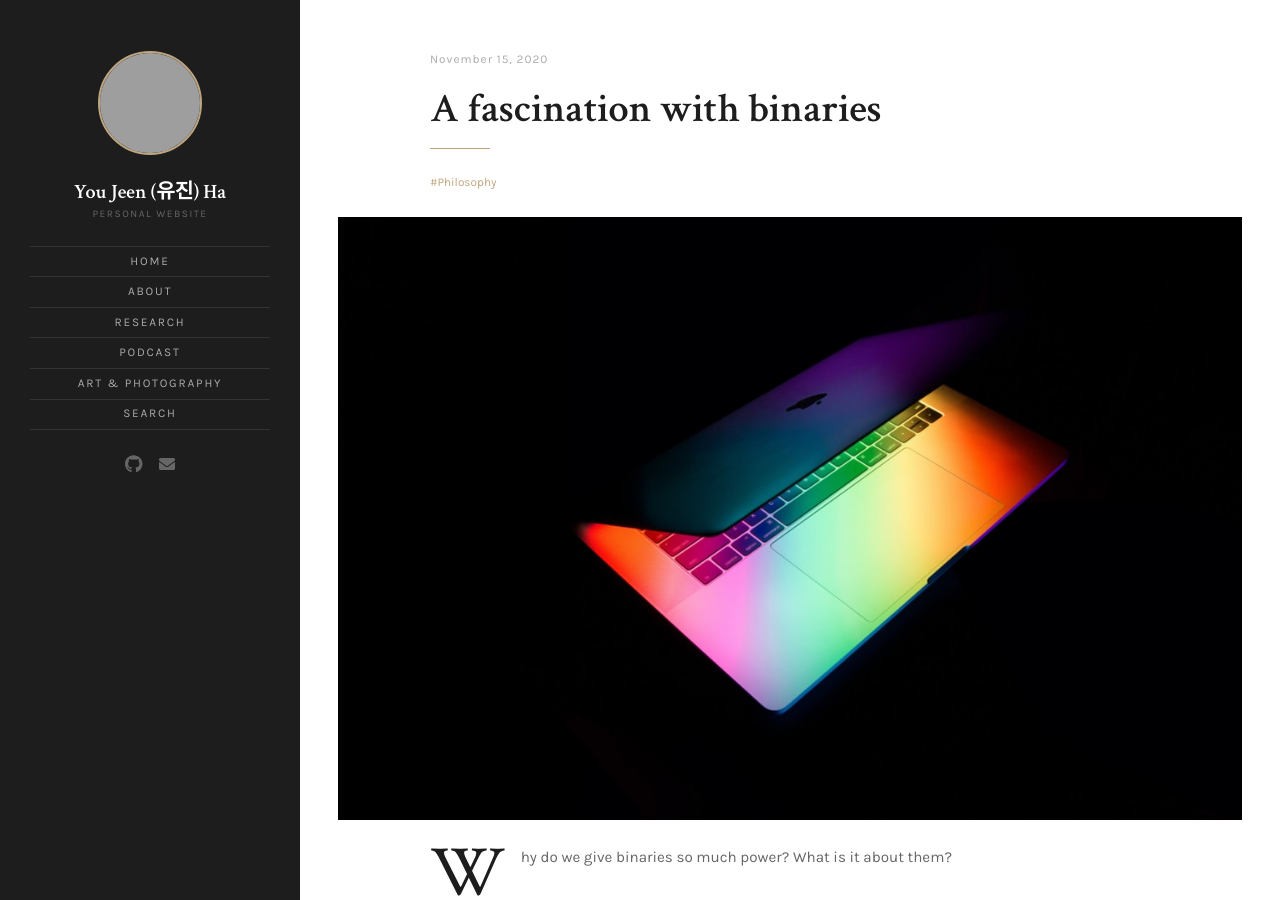
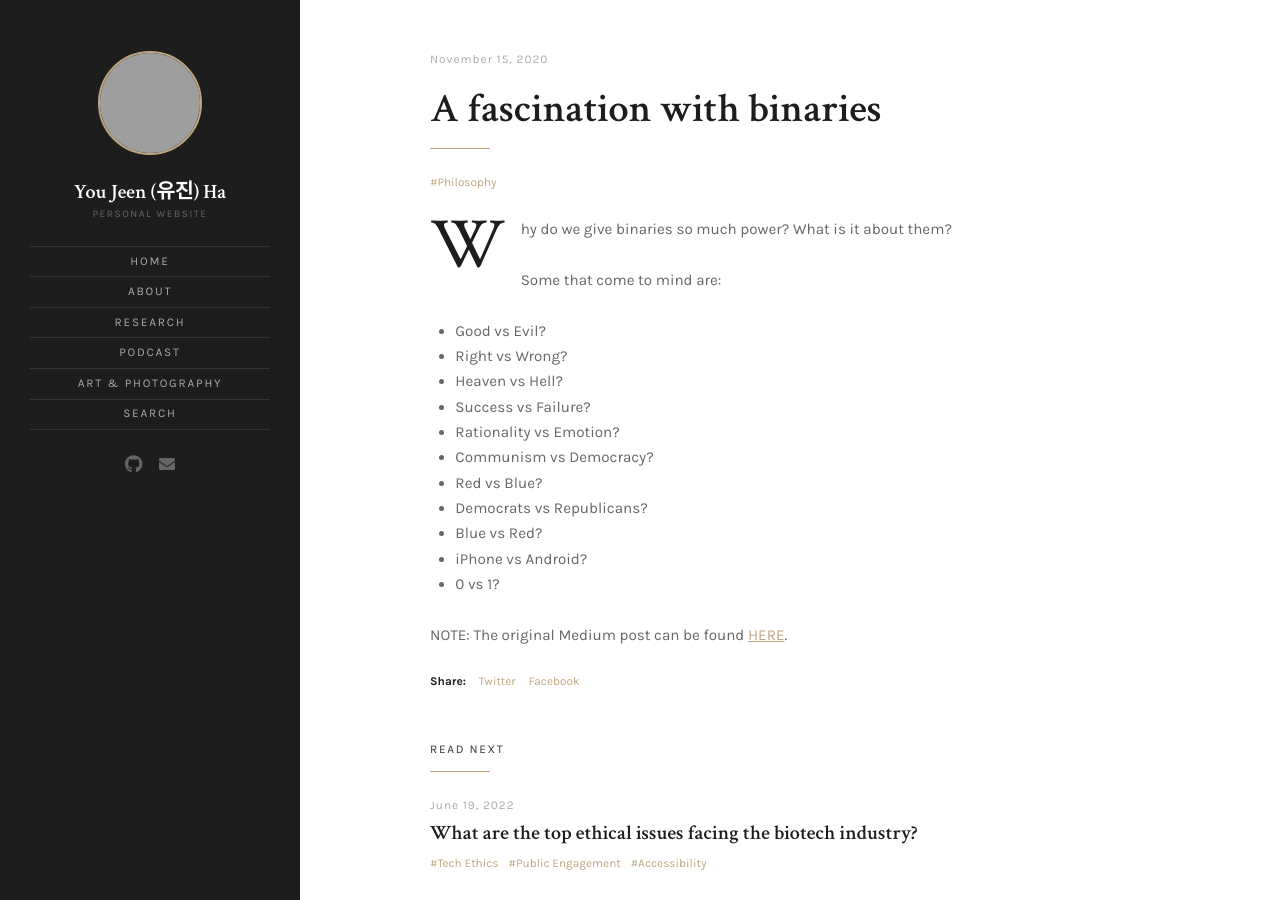
Before and after one commit to hyoujeen/hyoujeen.github.io, a Jekyll site: the page built from _posts/2020-11-15-fascination-with-binaries.md, in a window 1280 px wide and 900 px high. Built offline with Jekyll 4.4.1, drawn with Linux system fonts in a browser that asks for light colours; grey boxes are pictures that could not be loaded.

Commit message:
Update 2020-11-15-fascination-with-binaries.md

```diff
--- a/_posts/2020-11-15-fascination-with-binaries.md
+++ b/_posts/2020-11-15-fascination-with-binaries.md
@@ -3,7 +3,7 @@ layout: post
 title:  "A fascination with binaries"
 tags: [ Philosophy  ]
 featured_image_thumbnail:
-featured_image: assets/images/posts/2018/10.jpg
+featured_image:
 ---
 
 Why do we give binaries so much power? What is it about them?
```
